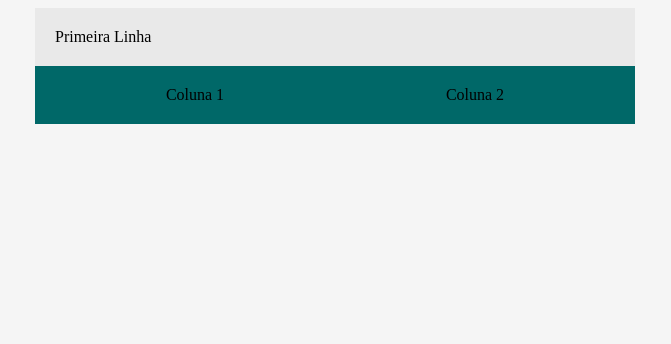
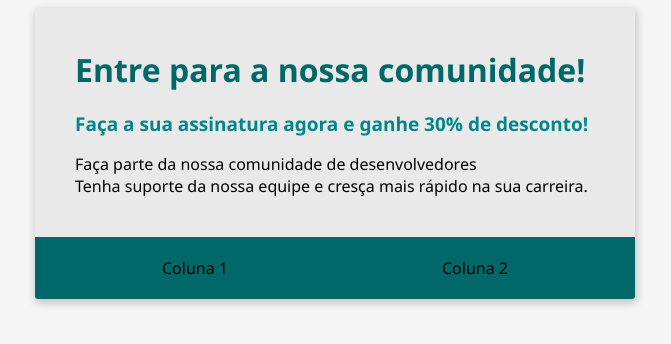
Before and after one commit to lucasjdutra/abutua-2, a plain HTML site: page index.html in a window 1280 px wide. Shown: the whole page, without its empty margins (305-976 px from the left). Drawn offline with Linux system fonts and the light colour scheme.

Commit message:
closes #3 - index.html: header

```diff
--- a/index.html
+++ b/index.html
@@ -7,16 +7,35 @@
     <style>
         body {
             background-color: #F5F5F5;
+            font-family: 'Segoe UI', Tahoma, Geneva, Verdana, sans-serif;
         }
 
         .container {
             background-color: #E9E9E9;
             margin: auto;
             width: 600px;
+            box-shadow: 1px 3px 8px 1px rgba(0, 0, 0, 0.2);
+            /* X, Y, Borrar, Área e Cor (respectivamente) */
+            border-radius: 3px;
+            overflow: hidden;
         }
 
         .header {
-            padding: 20px;
+            padding: 40px;
+        }
+
+        .header-title {
+            color: #006868;
+            font-size: 32px;
+            font-weight: 700;
+            margin-bottom: 20px;
+        }
+
+        .header-subtitle {
+            color: #008789;
+            font-size: 19px;
+            font-weight: 600;
+            margin-bottom: 16px;
         }
 
         .flex-container {
@@ -31,7 +50,10 @@
 <body>
     <div class="container">
         <div class="header">
-            Primeira Linha
+            <div class="header-title">Entre para a nossa comunidade!</div>
+            <div class="header-subtitle">Faça a sua assinatura agora e ganhe 30% de desconto!</div>
+            <div>Faça parte da nossa comunidade de desenvolvedores<br>
+            Tenha suporte da nossa equipe e cresça mais rápido na sua carreira.</div>
         </div>
         <div class="flex-container">
             <div>Coluna 1</div>
```
